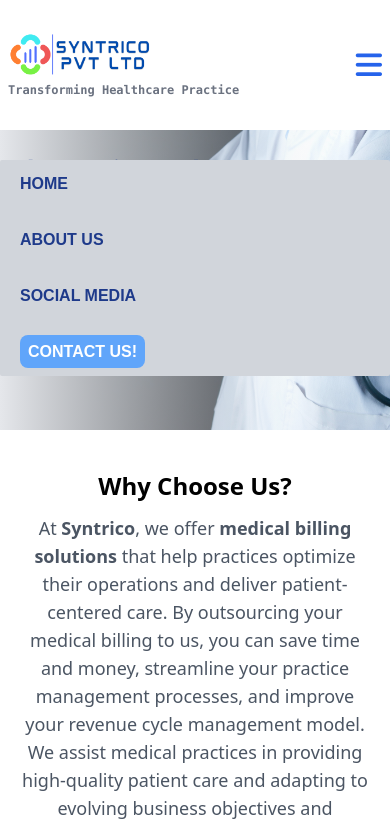
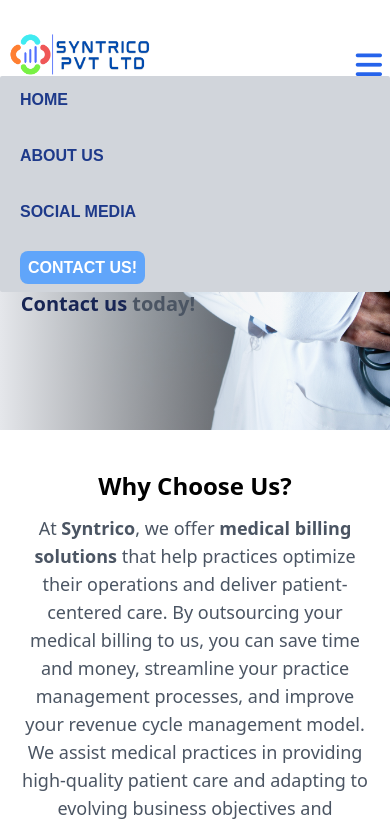
Before and after one commit to mZeeDevv/Syntrico_org, a website: page index.html in a window 390 px wide. Both pictures are taken after a click on the element 368 px from the left and 65 px from the top of the page. Shown: the top 828 px of the page. Drawn offline with Linux system fonts and the light colour scheme; some icons are missing.

Commit message:
:bug: fixes

```diff
--- a/index.html
+++ b/index.html
@@ -182,7 +182,7 @@
     const navLinks = document.querySelector('.nav-links')
     function onToggleMenu(e){
         e.name = e.name === 'menu' ? 'close' : 'menu'
-        navLinks.classList.toggle('top-[19%]')
+        navLinks.classList.toggle('top-[9%]')
     }
 </script>
 </body>
```
Also changed, not shown: src/About.html (+1 -1 lines).
